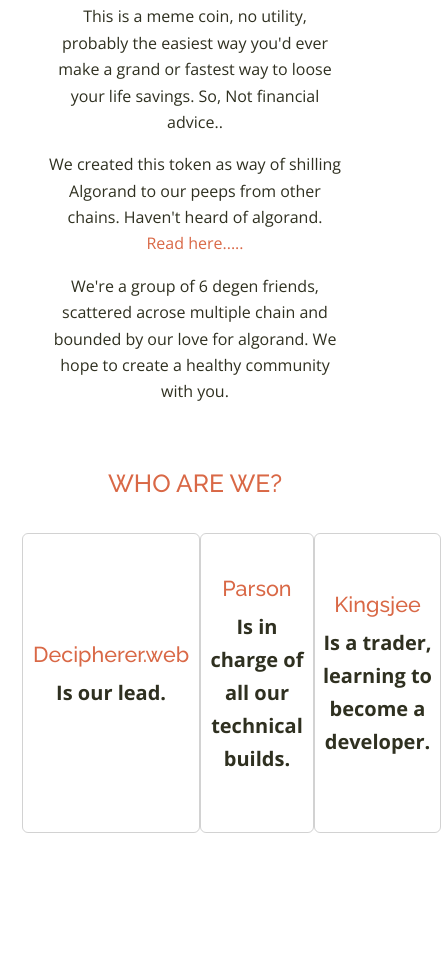
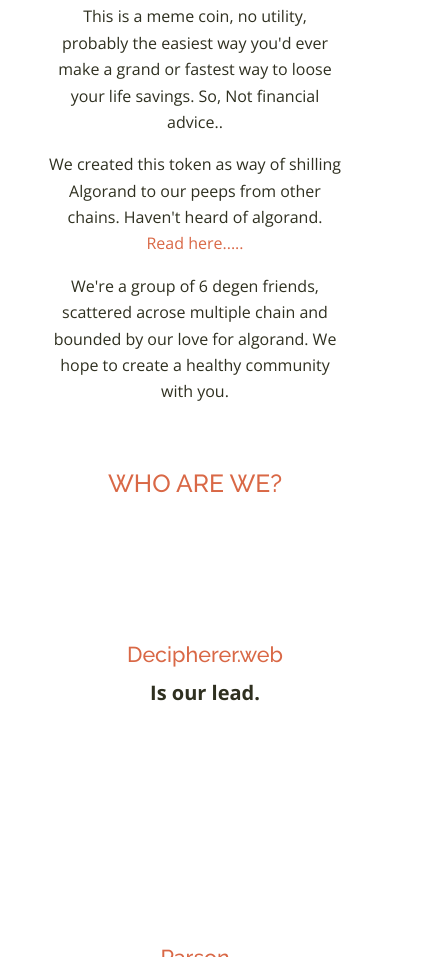
Before and after one commit to Dossacoin/dossa, a plain HTML site: page index.html in a window 390 px wide. Shown: the part 1043-2000 px from the top of the page, 441 px wide, since content can reach past the window. Drawn offline with nearby package versions, Linux system fonts and the light colour scheme.

Commit message:
fix responsive ness of who we are section

```diff
--- a/css/style.css
+++ b/css/style.css
@@ -626,12 +626,14 @@
     display: flex;
     justify-content: space-around;
     align-items: center;
-    /*flex-wrap: wrap;*/
+    flex-wrap: wrap;
 }
 .who .card{
-    background-color: transparent;
+    background-color: transparent !important;
     /*border: 1px  solid;*/
     margin: 10px;
+    border:none;
+
 }
 .who p{
     font-size: 20px;
```
